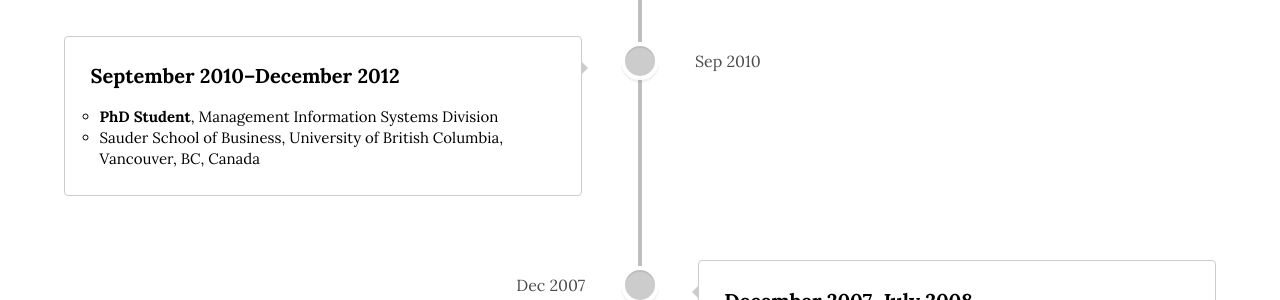
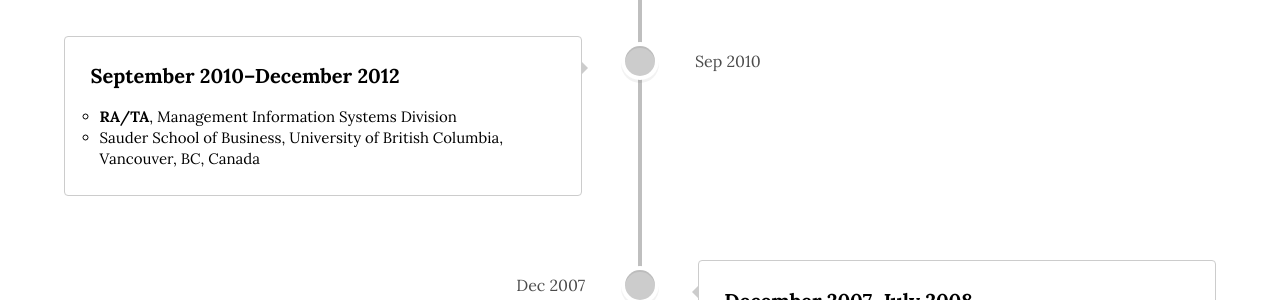
Before and after one commit to istaehun/taehun, a Jekyll site: the page built from timeline.html, in a window 1280 px wide. Shown: the part 878-1178 px from the top of the page. Built offline with Jekyll 4.4.1, drawn with Linux system fonts in a browser that asks for light colours; nearby versions of some CDN libraries.

Commit message:
Update timeline.yml

```diff
--- a/_data/timeline.yml
+++ b/_data/timeline.yml
@@ -16,7 +16,7 @@
   date: "Sep 2010"
   title: "September 2010–December 2012"
   text-list:
-    - "<strong>PhD Student</strong>, Management Information Systems Division"
+    - "<strong>RA/TA</strong>, Management Information Systems Division"
     - "Sauder School of Business, University of British Columbia, Vancouver, BC, Canada"
   image-list:
 -
```
